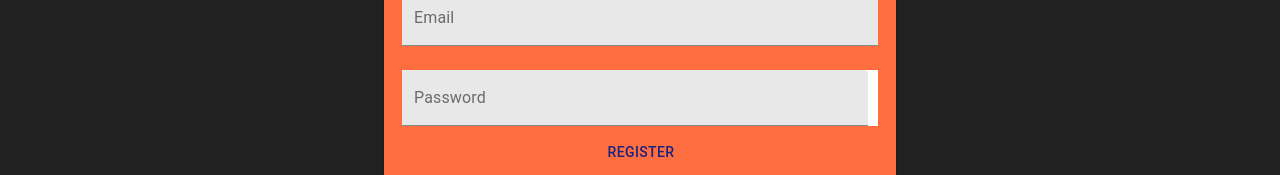
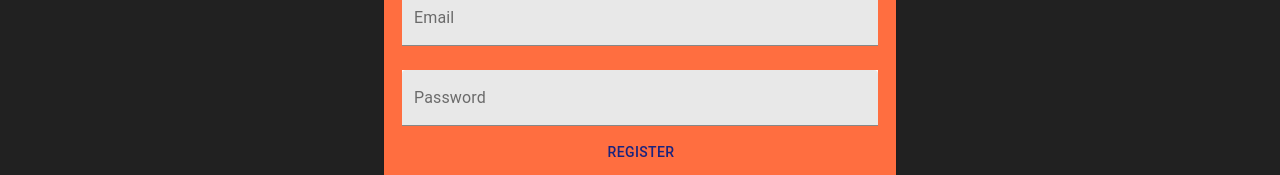
Before and after one commit to rkej/IPLFantasy, a React (Create React App) app in the folder frontend/: page /register in a window 1280 px wide. Shown: the part 412-587 px from the top of the page. Built offline with nearby package versions, Linux system fonts and the light colour scheme.

Commit message:
UI update- fixed padding in pw textfield

```diff
--- a/frontend/src/Register.js
+++ b/frontend/src/Register.js
@@ -100,7 +100,7 @@ class Register extends Component {
                         fullWidth="true"
                     />
                     <TextField
-                        style={{ backgroundColor: "white", paddingRight: 10 }}
+                        style={{ backgroundColor: "white" }}
                         id="outlined-password-input"
                         label="Password"
                         className={classes.textField}
```
